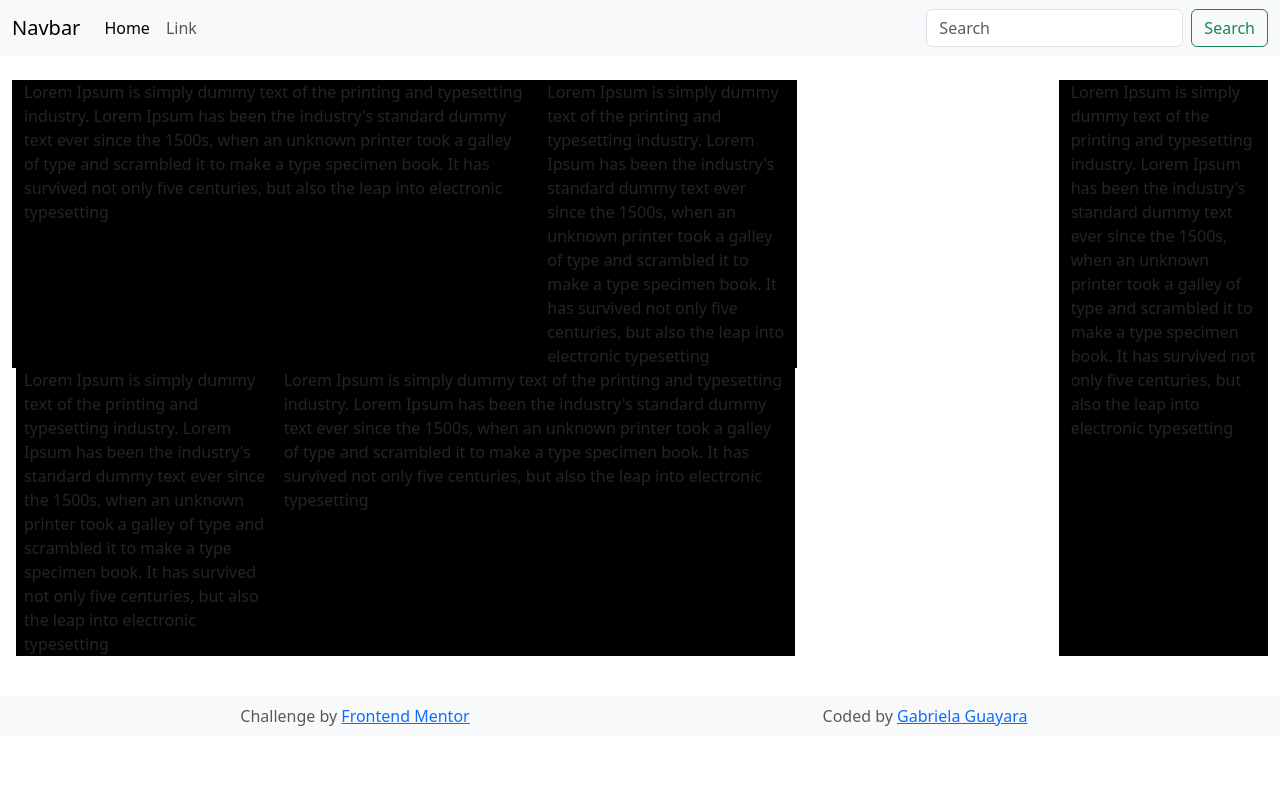
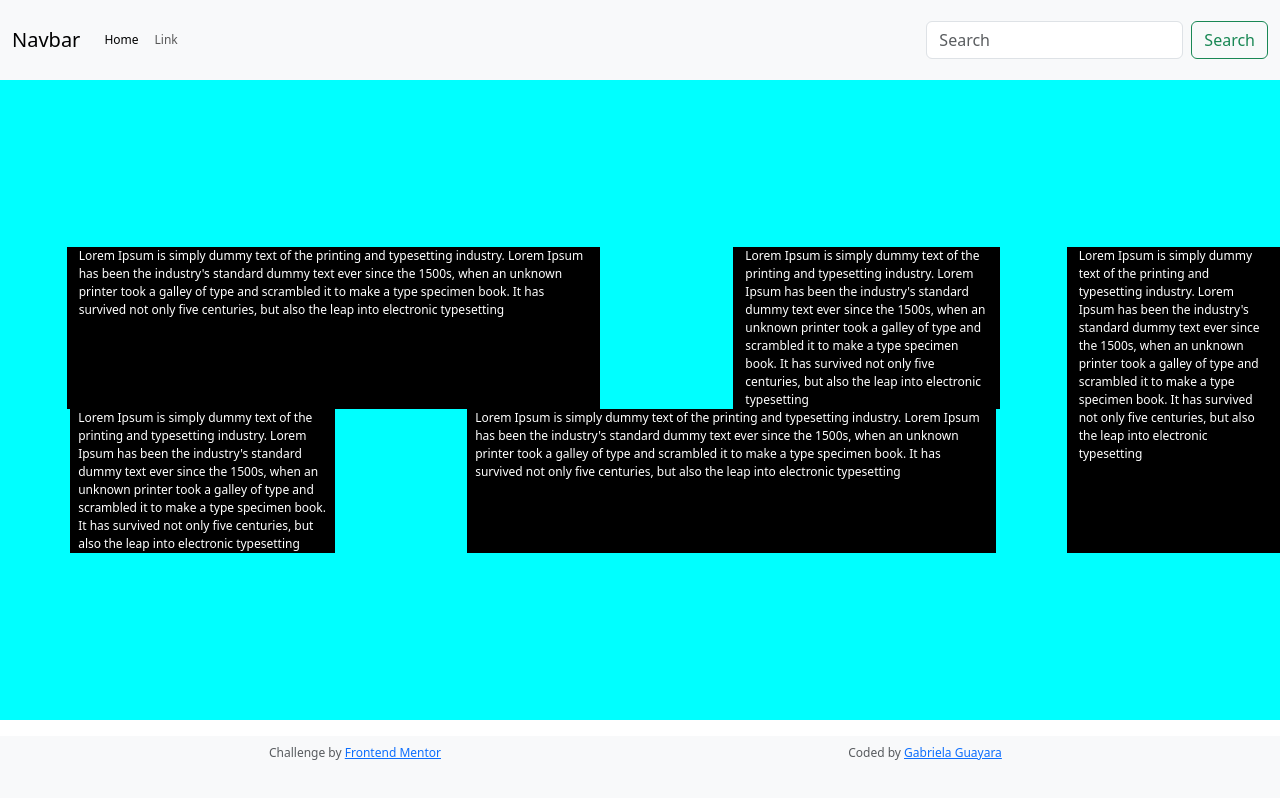
Before and after one commit to GabrielaGuayara/SBA326AND308A, a plain HTML site: page index.html in a window 1280 px wide. Drawn offline with nearby package versions, Linux system fonts and the light colour scheme.

Commit message:
Added display flex to the main container and center items

```diff
--- a/index.html
+++ b/index.html
@@ -13,8 +13,8 @@
   <link rel="stylesheet" href="style.css">
 </head>
 
-<body style="height: 100vh;">
-  <nav class="navbar navbar-expand-lg navbar-light bg-light">
+<body>
+  <nav class="navbar navbar-expand-lg navbar-light bg-light" id="navBar">
     <div class="container-fluid">
       <a class="navbar-brand" href="#">Navbar</a>
       <button class="navbar-toggler" type="button" data-bs-toggle="collapse" data-bs-target="#navbarSupportedContent" aria-controls="navbarSupportedContent" aria-expanded="false" aria-label="Toggle navigation">
@@ -37,7 +37,7 @@
     </div>
   </nav>
 
-  <div class="container-fluid p-4">
+  <div class="main-ctn container-fluid">
     <div class="row">
       <div class="col-md-10">
         <div class="row">
--- a/style.css
+++ b/style.css
@@ -1,2 +1,34 @@
+body{
+    padding: 0;
+    margin: 0;
+    height: 100vh;
+    max-height: 100vh;
+    font-size: 12px;
+    color: white;
+}
+
 .attribution { font-size: 11px; text-align: center; }
 .attribution a { color: hsl(228, 45%, 44%); }
+
+#navBar{
+    height: 10%;
+}
+
+.row{
+    justify-content: space-around;
+    align-content: center;
+}
+
+.main-ctn.container-fluid{
+    height: 80%;
+    background-color: aqua;
+    display: flex;
+    flex-direction: column;
+    align-items: center;
+    justify-content: space-around;
+    place-items: center;
+}
+
+footer{
+    height: 10%;
+}
```
